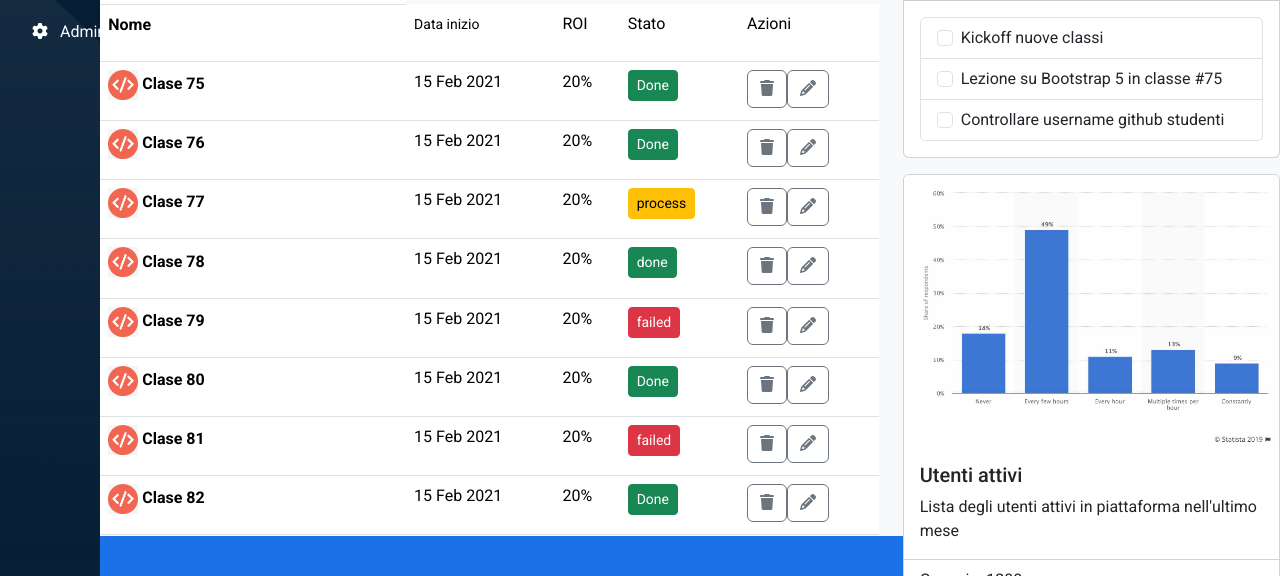
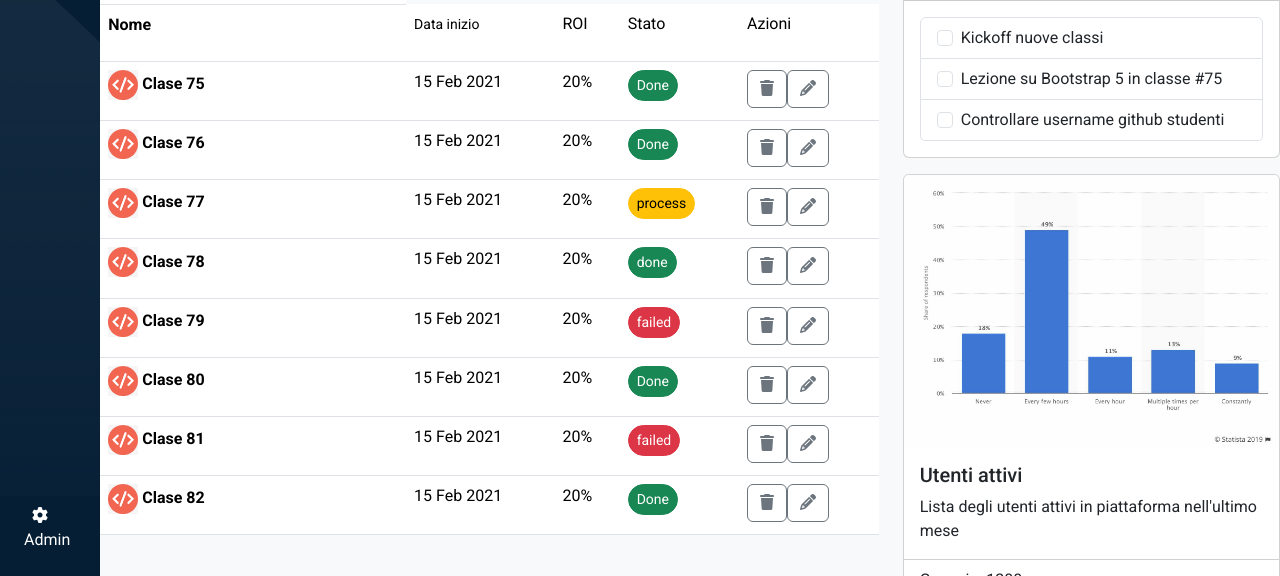
Before and after one commit to BruneiPaulPotosiCcuno/html-css-bootstrap-dashboard, a plain HTML site: page index.html in a window 1280 px wide. Shown: the part 224-800 px from the top of the page. Drawn offline with nearby package versions, Linux system fonts and the light colour scheme.

Commit message:
add-admin

```diff
--- a/index.html
+++ b/index.html
@@ -79,6 +79,9 @@
               <i class="fa-solid fa-signal px-2"></i> Signals</a>
           </li>
         </ul>
+      </div>
+
+      <div class="sidebar" id="side_nav_2">
         <ul class="list-unstyled px-2">
           <li class="active d-flex justify-content-start"><a href="#" class="text-decoration-none px-3 py-2 d-block"><i
                 class="fa-solid fa-gear px-2"></i>
@@ -158,7 +161,7 @@
                 </th>
                 <td>15 Feb 2021</td>
                 <td>20%</td>
-                <td><a href="#" class="btn btn-sm btn-success">Done</a></td>
+                <td><a href="#" class="btn btn-sm btn-success rounded-5 ">Done</a></td>
                 <td><button class="btn btn-outline-secondary">
                     <span class="b-fa fa fa-trash"></span>
                   </button><button class="btn btn-outline-secondary">
@@ -173,7 +176,7 @@
 
                 <td>15 Feb 2021</td>
                 <td>20%</td>
-                <td><a href="#" class="btn btn-sm btn-success">Done</a></td>
+                <td><a href="#" class="btn btn-sm btn-success rounded-5">Done</a></td>
                 <td><button class="btn btn-outline-secondary">
                     <span class="b-fa fa fa-trash"></span>
                   </button><button class="btn btn-outline-secondary">
@@ -188,7 +191,7 @@
 
                 <td>15 Feb 2021</td>
                 <td>20%</td>
-                <td><a href="#" class="btn btn-sm btn-warning">process</a></td>
+                <td><a href="#" class="btn btn-sm btn-warning rounded-5">process</a></td>
                 <td><button class="btn btn-outline-secondary">
                     <span class="b-fa fa fa-trash"></span>
                   </button><button class="btn btn-outline-secondary">
@@ -203,7 +206,7 @@
 
                 <td>15 Feb 2021</td>
                 <td>20%</td>
-                <td><a href="#" class="btn btn-sm btn-success">done</a></td>
+                <td><a href="#" class="btn btn-sm btn-success rounded-5">done</a></td>
                 <td><button class="btn btn-outline-secondary">
                     <span class="b-fa fa fa-trash"></span>
                   </button><button class="btn btn-outline-secondary">
@@ -218,7 +221,7 @@
 
                 <td>15 Feb 2021</td>
                 <td>20%</td>
-                <td><a href="#" class="btn btn-sm btn-danger">failed</a></td>
+                <td><a href="#" class="btn btn-sm btn-danger rounded-5">failed</a></td>
                 <td><button class="btn btn-outline-secondary">
                     <span class="b-fa fa fa-trash"></span>
                   </button><button class="btn btn-outline-secondary">
@@ -232,7 +235,7 @@
                 </th>
                 <td>15 Feb 2021</td>
                 <td>20%</td>
-                <td><a href="#" class="btn btn-sm btn-success">Done</a></td>
+                <td><a href="#" class="btn btn-sm btn-success rounded-5">Done</a></td>
                 <td><button class="btn btn-outline-secondary">
                     <span class="b-fa fa fa-trash"></span>
                   </button><button class="btn btn-outline-secondary">
@@ -248,7 +251,7 @@
 
                 <td>15 Feb 2021</td>
                 <td>20%</td>
-                <td><a href="#" class="btn btn-sm btn-danger">failed</a></td>
+                <td><a href="#" class="btn btn-sm btn-danger rounded-5">failed</a></td>
                 <td><button class="btn btn-outline-secondary">
                     <span class="b-fa fa fa-trash"></span>
                   </button><button class="btn btn-outline-secondary">
@@ -264,7 +267,7 @@
 
                 <td>15 Feb 2021</td>
                 <td>20%</td>
-                <td><a href="#" class="btn btn-sm btn-success">Done</a></td>
+                <td><a href="#" class="btn btn-sm btn-success rounded-5">Done</a></td>
                 <td><button class="btn btn-outline-secondary">
                     <span class="b-fa fa fa-trash"></span>
                   </button><button class="btn btn-outline-secondary">
--- a/style.css
+++ b/style.css
@@ -28,7 +28,7 @@ header{
 
 
 main{
-  background-color: #1b72e8;
+  background-color: #f8f9fa;
   overflow-y: auto;
   flex-grow: 1;;
 }
@@ -87,6 +87,11 @@ main{
   height: 100%;
  }
 
+ #side_nav_2{
+  background-color: #051e34;
+  background-image: url(img/sidebar-bg.png);
+ }
+
  .sidebar li.active:hover{
     background: #bfbfbf3c;
     border-radius: 8px;
```
